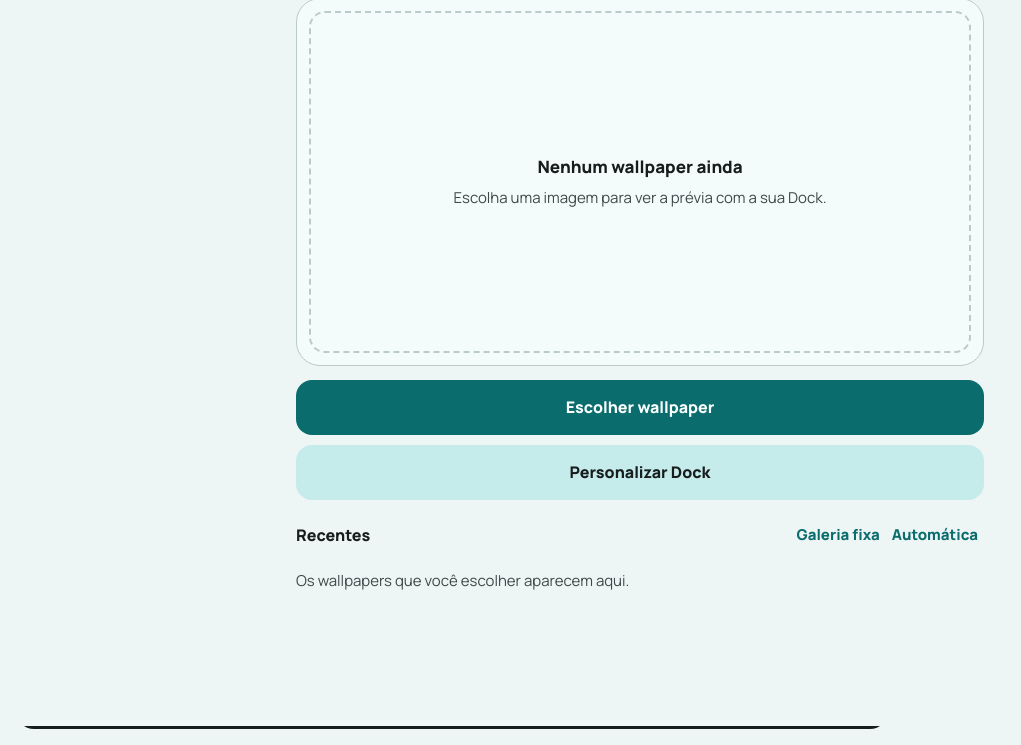
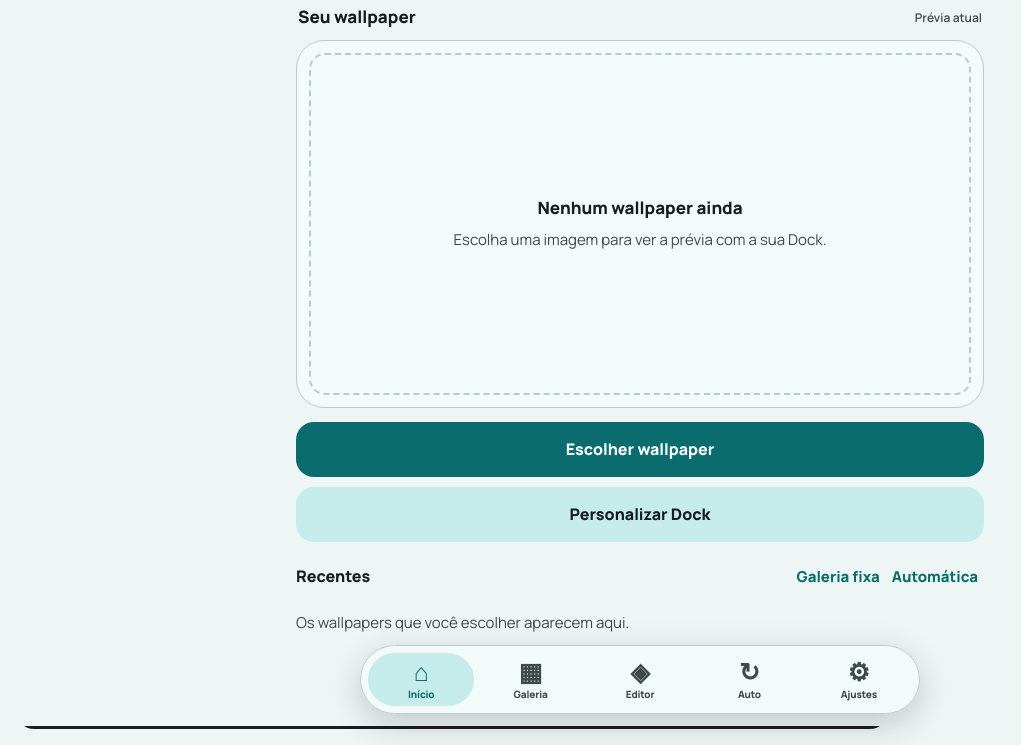
Before and after one commit to jlian-dev/wallpaper-dockglass, a website: page www/index.html in a window 1280 px wide. Shown: the part 74-819 px from the top of the page, without its empty margins (0-1021 px from the left). Drawn offline with Linux system fonts and the light colour scheme.

Commit message:
Add files via upload

```diff
--- a/www/index.html
+++ b/www/index.html
@@ -90,6 +90,7 @@
     <button class="ib" type="button" data-go="settings" aria-label="Abrir configurações">&#9776;</button>
   </header>
   <div class="vbody">
+    <div class="home-section-title"><span>Seu wallpaper</span><small>Prévia atual</small></div>
     <div class="hero">
       <img id="heroImg" alt="Prévia do wallpaper atual com a Dock" hidden>
       <div class="hero-empty" id="heroEmpty"><b>Nenhum wallpaper ainda</b><span>Escolha uma imagem para ver a prévia com a sua Dock.</span></div>
@@ -189,6 +190,14 @@
     <div class="card about"><b>Dock Líquida</b><small>Versão <span id="sVer"></span></small><small>Efeito de refração baseado no artigo “Liquid Glass in the Browser”, de kube.io.</small></div>
   </div>
 </section>
+<!-- Navegação flutuante: Material You + cápsula translúcida -->
+<nav class="liquid-nav" id="liquidNav" aria-label="Navegação principal" hidden>
+  <button type="button" data-go="home" data-tab="home" aria-label="Início" title="Início"><span class="nav-symbol">⌂</span><span class="nav-label">Início</span></button>
+  <button type="button" data-go="gallery" data-tab="gallery" aria-label="Galeria fixa" title="Galeria fixa"><span class="nav-symbol">▦</span><span class="nav-label">Galeria</span></button>
+  <button type="button" data-go="editor" data-tab="editor" aria-label="Personalizar Dock" title="Editor"><span class="nav-symbol">◈</span><span class="nav-label">Editor</span></button>
+  <button type="button" data-go="rotation-gallery" data-tab="rotation-gallery" aria-label="Galeria automática" title="Galeria automática"><span class="nav-symbol">↻</span><span class="nav-label">Auto</span></button>
+  <button type="button" data-go="settings" data-tab="settings" aria-label="Configurações" title="Configurações"><span class="nav-symbol">⚙</span><span class="nav-label">Ajustes</span></button>
+</nav>
 <div class="dlg" id="alvoDlg" hidden role="dialog" aria-modal="true" aria-label="Aplicar wallpaper em">
   <div class="dlg-box"><b>Aplicar wallpaper em</b>
     <button type="button" data-alvo="home">Tela inicial</button>
--- a/www/script.js
+++ b/www/script.js
@@ -1113,6 +1113,15 @@ let vista = 'home';
 function mostrar(nome){
   vista = VISTAS[nome] ? nome : (nome === 'editor' ? 'editor' : 'home');
   for (const k in VISTAS) $(VISTAS[k][0]).classList.toggle('on', k === vista);
+  // A barra fica visível nas telas principais e sai do caminho no editor.
+  const nav = $('liquidNav');
+  nav.hidden = vista === 'editor';
+  nav.querySelectorAll('[data-tab]').forEach(btn => {
+    const ativo = btn.dataset.tab === vista;
+    btn.classList.toggle('active', ativo);
+    if (ativo) btn.setAttribute('aria-current', 'page');
+    else btn.removeAttribute('aria-current');
+  });
   if (VISTAS[vista]) VISTAS[vista][1]();
   else { fitPhone(); schedule(); }                   // voltou ao editor
 }
--- a/www/style.css
+++ b/www/style.css
@@ -1147,3 +1147,41 @@ summary::-webkit-details-marker {
   background: none;
   color: var(--mute);
 }
+
+/* ========== Redesign: navegação flutuante Material You ========== */
+.view .vbody { padding-bottom: calc(112px + max(env(safe-area-inset-bottom,0px), var(--sab,0px))); }
+.liquid-nav {
+  position: fixed; z-index: 58;
+  left: 50%; bottom: calc(12px + max(env(safe-area-inset-bottom,0px),var(--sab,0px)));
+  transform: translateX(-50%);
+  width: min(calc(100% - 28px), 560px);
+  display: flex; align-items: center; gap: 3px;
+  padding: 7px;
+  border: 1px solid var(--line);
+  border-radius: 999px;
+  background: var(--card);
+  background: color-mix(in srgb, var(--card) 84%, transparent);
+  -webkit-backdrop-filter: blur(24px) saturate(145%);
+  backdrop-filter: blur(24px) saturate(145%);
+  box-shadow: 0 10px 35px rgba(0,0,0,.18), inset 0 1px rgba(255,255,255,.12);
+}
+.liquid-nav button {
+  flex: 1; min-width: 0; min-height: 53px;
+  border: 0; border-radius: 999px;
+  display: flex; flex-direction: column; justify-content: center; align-items: center;
+  gap: 1px; padding: 5px 1px;
+  background: transparent; color: var(--mute);
+  transition: background .2s ease, color .2s ease, transform .2s ease;
+}
+.liquid-nav button.active {
+  background: var(--sc); color: var(--acc);
+}
+.liquid-nav .nav-symbol { font-family: system-ui,sans-serif; font-size: 25px; line-height: 1.1; font-weight: 600; }
+.liquid-nav .nav-label { font-size: 10px; font-weight: 800; letter-spacing: -.15px; }
+.liquid-nav button:active { transform: scale(.94); }
+.home-section-title { display: flex; align-items: center; justify-content: space-between; margin: 7px 2px 10px; font-size: 17px; font-weight: 800; }
+.home-section-title small { font-size: 12px; font-weight: 600; color: var(--mute); }
+#v-home .hero { border-radius: 28px; overflow: hidden; }
+#v-home .acts { gap: 10px; }
+#v-home .acts button { border-radius: 18px; }
+@media (prefers-reduced-motion: reduce) { .liquid-nav button { transition: none; } }
```
